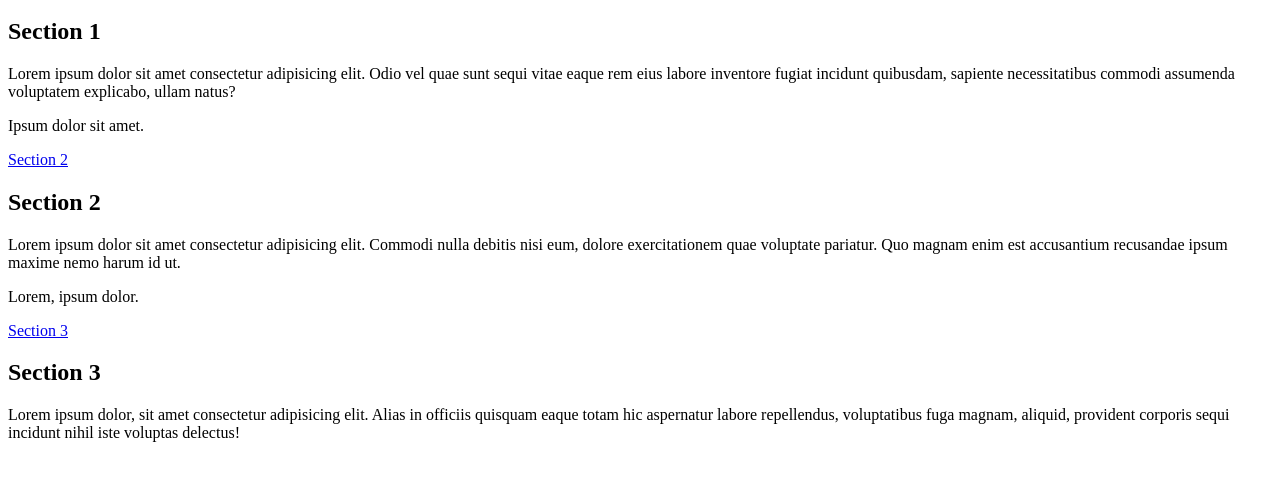
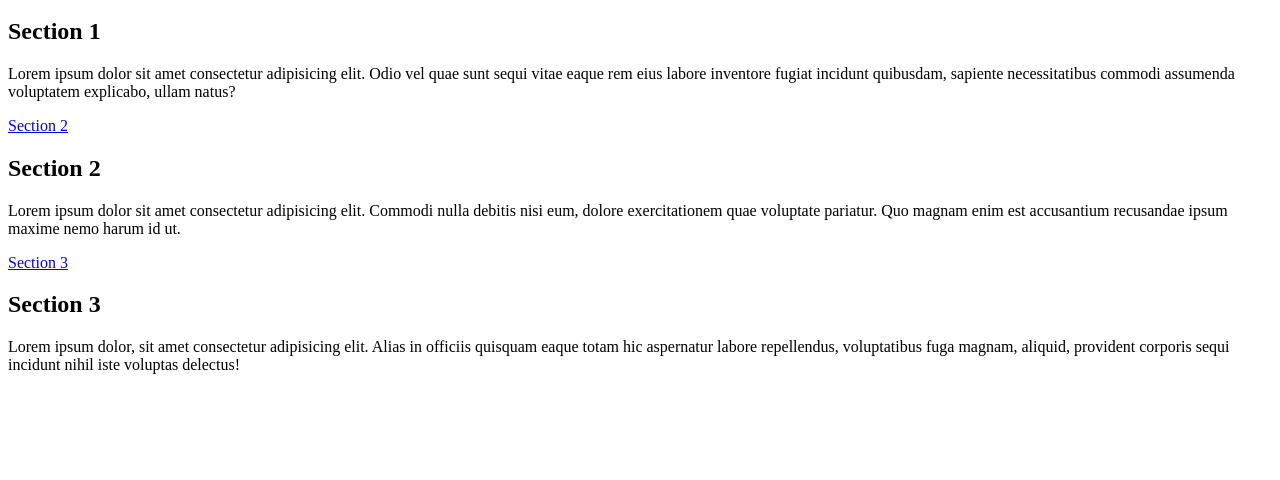
Before and after one commit to meiyo99/http-5114-accordion, a plain HTML site: page index.html in a window 1280 px wide. Shown: the part 100-580 px from the top of the page. Drawn offline with Linux system fonts and the light colour scheme.

Commit message:
fixed some bug

```diff
--- a/index.html
+++ b/index.html
@@ -1,6 +1,3 @@
-<!--
-https://github.com/codeadamca/javascript-accordion
--->
 <!DOCTYPE html>
 <html lang="en">
   <head>
@@ -22,7 +19,6 @@ https://github.com/codeadamca/javascript-accordion
         <p>
           Lorem ipsum dolor sit amet consectetur adipisicing elit. Odio vel quae sunt sequi vitae eaque rem eius labore inventore fugiat incidunt quibusdam, sapiente necessitatibus commodi assumenda voluptatem explicabo, ullam natus?
         </p>
-        <p>Ipsum dolor sit amet.</p>
       </div>
 
       <div>
@@ -33,7 +29,6 @@ https://github.com/codeadamca/javascript-accordion
         <p>
           Lorem ipsum dolor sit amet consectetur adipisicing elit. Commodi nulla debitis nisi eum, dolore exercitationem quae voluptate pariatur. Quo magnam enim est accusantium recusandae ipsum maxime nemo harum id ut.
         </p>
-        <p>Lorem, ipsum dolor.</p>
       </div>
 
       <div>
```
